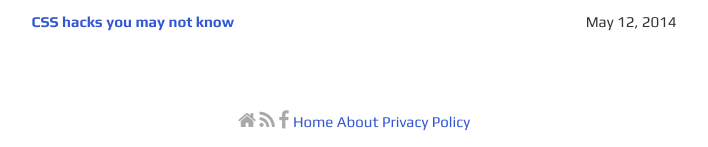
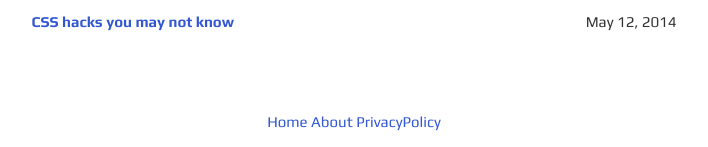
Before and after one commit to vrxangel/vrxangel.github.io, a Jekyll site: the page built from index.html, in a window 1280 px wide. Shown: the part 1205-1352 px from the top of the page, without its empty margins (286-994 px from the left). Built offline with Jekyll 4.4.1, drawn with Linux system fonts in a browser that asks for light colours.

Commit message:
Update default.html

```diff
--- a/_layouts/default.html
+++ b/_layouts/default.html
@@ -63,16 +63,16 @@ layout: compress
 
 <footer class="social-footer">
   <div class="social-footer-icons">
-    <a href="https://vrxangel.github.io" title="tutorial how to" target="_blank"
+ <!--   <a href="https://vrxangel.github.io" title="tutorial how to" target="_blank"
       rel="noopener noreferrer"><i class="fa fa-home" aria-hidden="true"></i></a>
     <a href="{{site.url}}{{ site.baseurl }}/atom.xml" title="Feed RSS" target="_blank" rel="noopener noreferrer"><i
         class="fa fa-rss" aria-hidden="true"></i></a>
     <a href="https://facebook.com" title="my facebook" target="_blank" rel="noopener noreferrer"><i
         class="fa fa-facebook" aria-hidden="true"></i></a>
-
-	  <a href="https://vrxangel.github.io" title="Home" rel="noopener noreferrer">Home</a>
-	  <a href="https://vrxangel.github.io" title="About" rel="noopener noreferrer">About</a>
-	  <a href="https://vrxangel.github.io" title="About" rel="noopener noreferrer">Privacy Policy</a>
+    -->
+	  <a href="https://vrxangel.github.io" title="Home" rel="noopener noreferrer">Home </a>
+	  <a href="https://vrxangel.github.io" title="About" rel="noopener noreferrer">About </a>
+	  <a href="https://vrxangel.github.io" title="About" rel="noopener noreferrer">PrivacyPolicy </a>
 
   </div>
 </footer>
```
